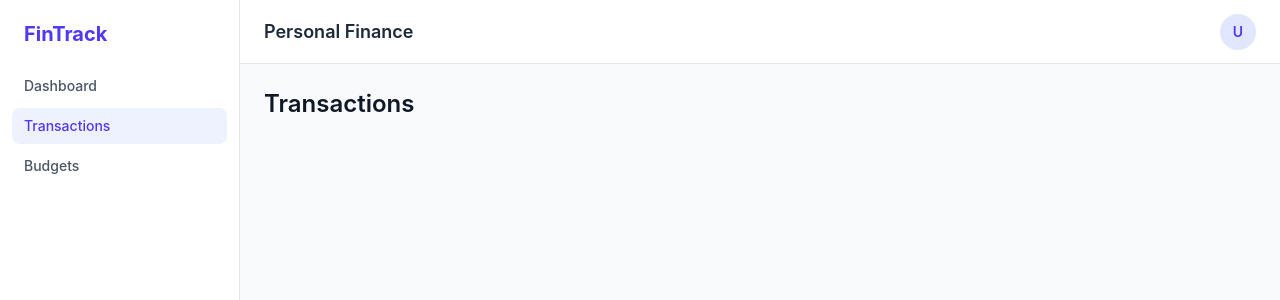
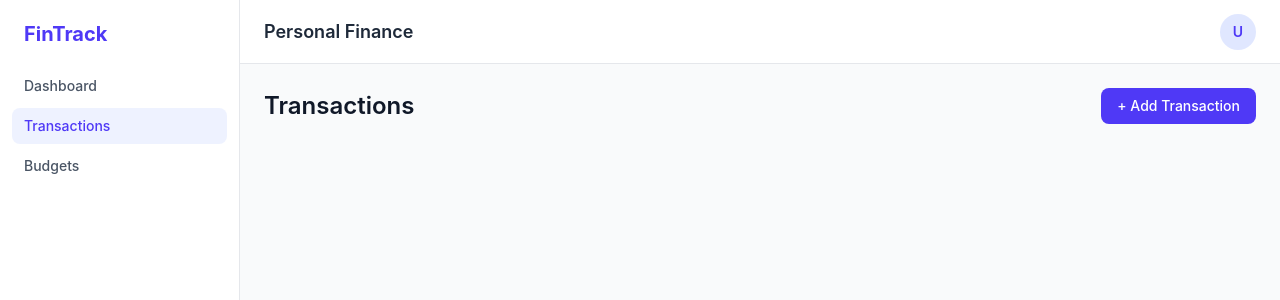
Before and after one commit to mahdirez/fintrack-dashboard, a React (Vite) app: page /transactions in a window 1280 px wide. Shown: the top 300 px of the page. Built offline with nearby package versions, Linux system fonts and the light colour scheme.

Commit message:
feat: integrate transaction form modal into Transactions page

```diff
--- a/src/pages/TransactionsPage.tsx
+++ b/src/pages/TransactionsPage.tsx
@@ -1,3 +1,40 @@
+import { useState } from "react";
+import Modal from "../components/Modal";
+import TransactionForm from "../components/TransactionForm";
+import { useFinanceStore } from "../store/useFinanceStore";
+import { formatCurrency } from "../utils/format";
+
 export default function TransactionsPage() {
-  return <h2 className="text-2xl font-semibold">Transactions</h2>;
+  const [isOpen, setIsOpen] = useState(false);
+  const transactions = useFinanceStore(s => s.transactions);
+
+  return (
+    <div>
+      <div className="flex items-center justify-between">
+        <h2 className="text-2xl font-semibold">Transactions</h2>
+        <button
+          onClick={() => setIsOpen(true)}
+          className="rounded-lg bg-indigo-600 px-4 py-2 text-sm font-medium text-white hover:bg-indigo-700"
+        >
+          + Add Transaction
+        </button>
+      </div>
+
+      <ul className="mt-6 space-y-2">
+        {transactions.map(t => (
+          <li key={t.id} className="rounded-lg bg-white p-3 shadow-sm">
+            {t.title}: {formatCurrency(t.amount)} ({t.type})
+          </li>
+        ))}
+      </ul>
+
+      <Modal
+        open={isOpen}
+        title="New Transaction"
+        onClose={() => setIsOpen(false)}
+      >
+        <TransactionForm onSuccess={() => setIsOpen(false)} />
+      </Modal>
+    </div>
+  );
 }
```
